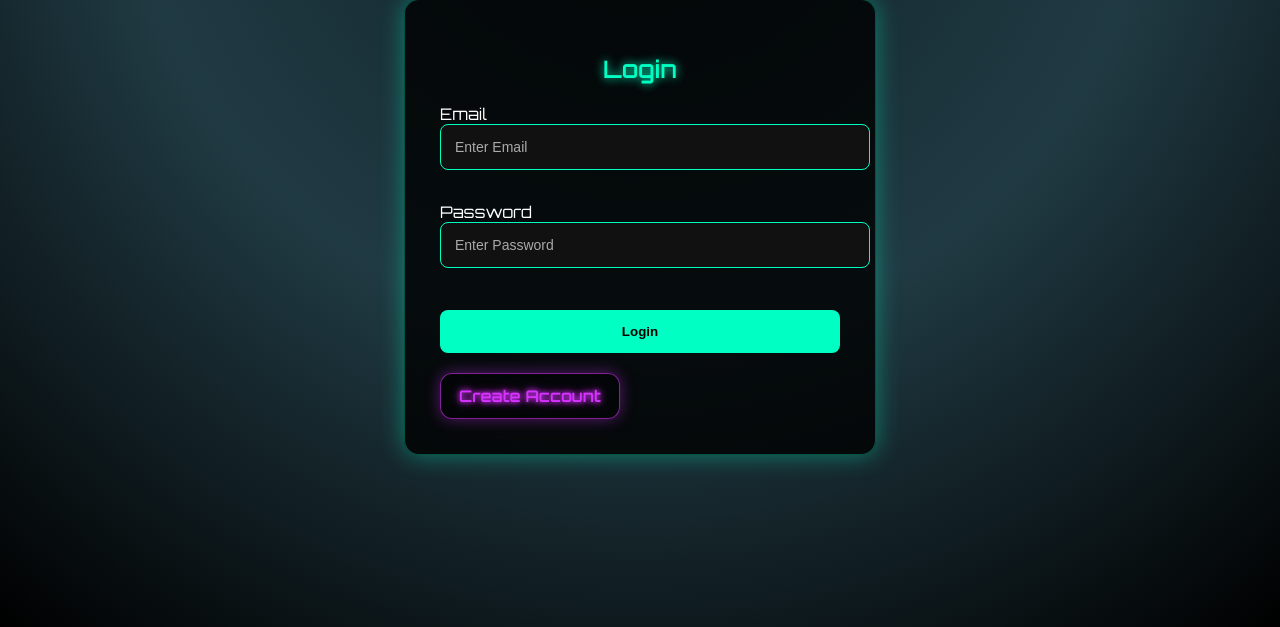
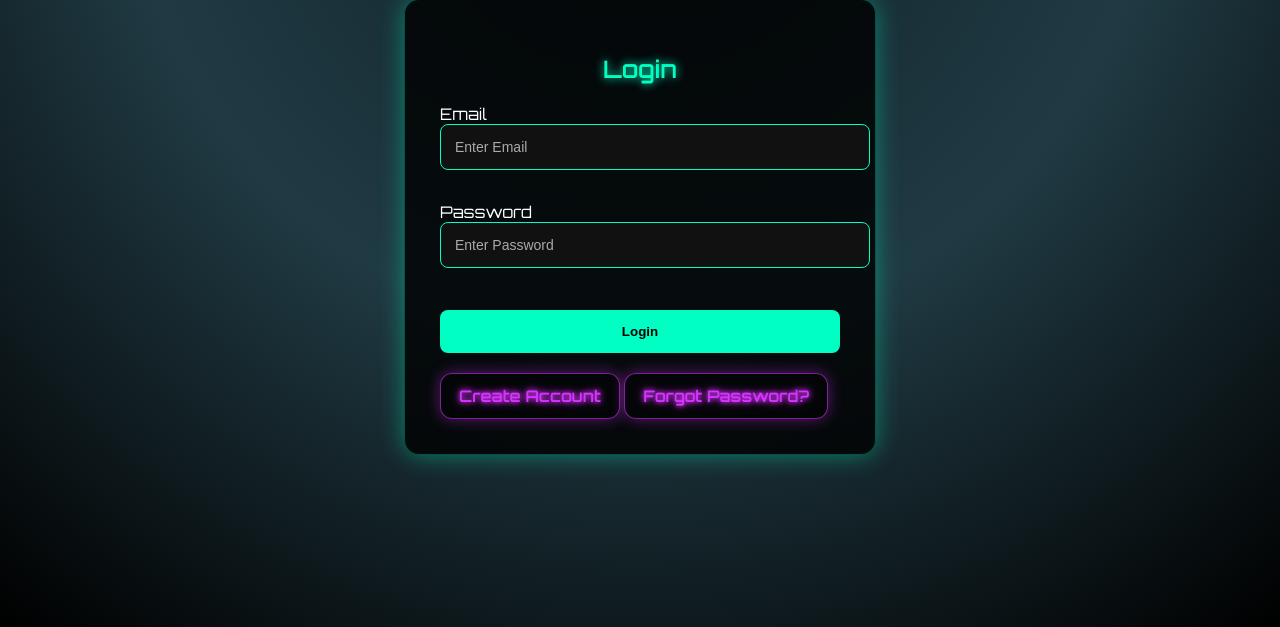
Before and after one commit to RKSTUDIOGAMES/rk-game-platform, a Flask app: page /login in a window 1280 px wide. Shown: the part 173-800 px from the top of the page. Run offline with Flask 3, Linux system fonts and the light colour scheme; some libraries are stand-ins or nearby versions.

Commit message:
Update login.html

```diff
--- a/templates/login.html
+++ b/templates/login.html
@@ -135,6 +135,9 @@ Password<br>
 <div class="login-link">
   <a href="/signup">Create Account</a>
 </div>
+<div class="login-link">
+  <a href="/forgot_password">Forgot Password?</a>
+</div>
 
 </div>
 </div>
```
